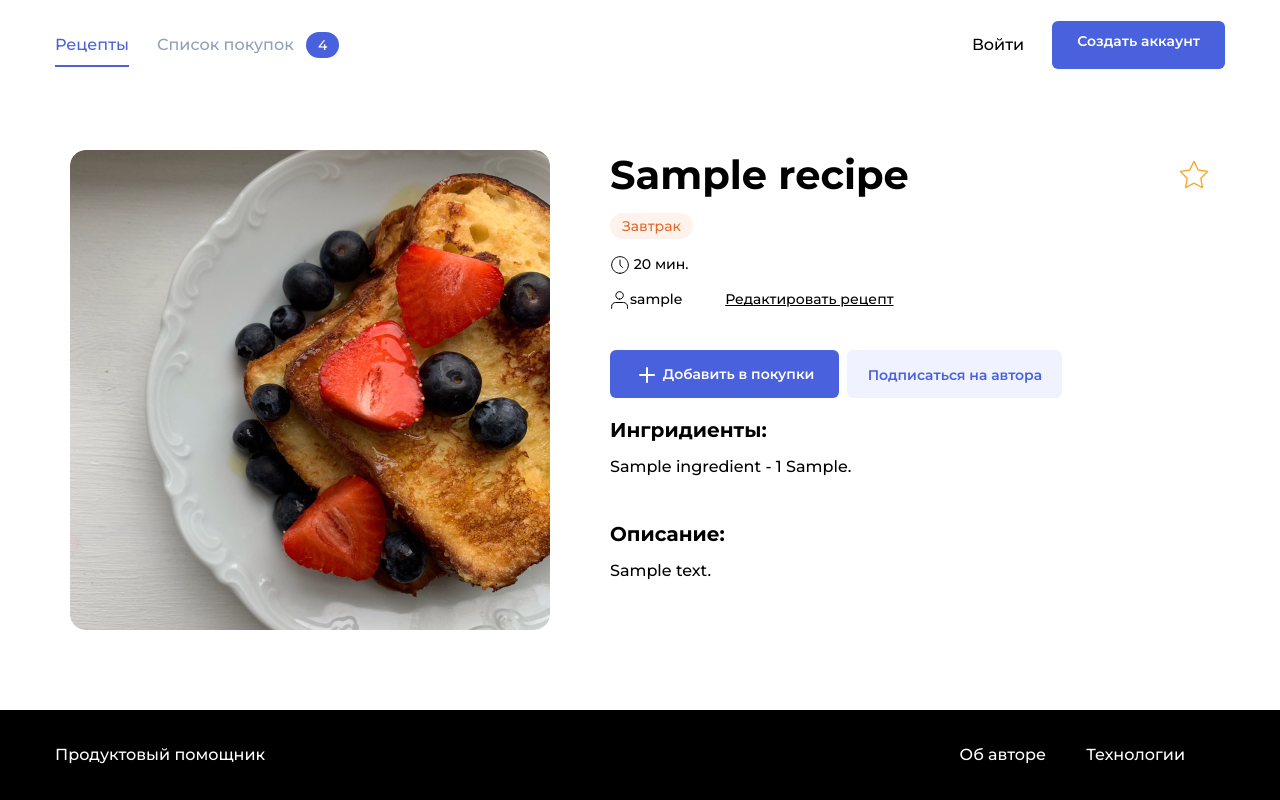
After one commit to mechnotech/foodgram-project, a Django app: page /recipes/1 in a window 1280 px wide. The commit adds this page. Run offline with Django 3.2, Linux system fonts and the light colour scheme; tables that the repository leaves empty hold one stand-in row (values such as "Sample post").

Commit message:
single recipe page created

```diff
--- a/recipes/models.py
+++ b/recipes/models.py
@@ -81,7 +81,7 @@ class Recipe(models.Model):
         return self.tags.only('tag', 'color')
 
     def get_ingredients(self):
-        return self.quantity.only('ingredient', 'value')
+        return self.quantity_set.only('ingredient', 'value')
 
     def __str__(self):
         return self.title
--- a/recipes/urls.py
+++ b/recipes/urls.py
@@ -5,4 +5,5 @@ from . import views
 urlpatterns = [
     path('', views.index, name='index'),
     path('profiles/<username>/', views.profile, name='profile'),
+    path('recipes/<int:recipe_id>', views.recipe, name='recipe'),
 ]
--- a/recipes/views.py
+++ b/recipes/views.py
@@ -13,7 +13,7 @@ def get_paginated_view(request, recipe_list, page_size=6):
 def index(request):
     recipes_list = Recipe.objects.all()
     page, paginator = get_paginated_view(request, recipes_list)
-    return render(request, 'indexNotAuth.html',
+    return render(request, 'index.html',
                   {'page': page, 'paginator': paginator})
 
 
@@ -24,3 +24,8 @@ def profile(request, username):
     return render(request, 'authorRecipe.html',
                   {'page': page, 'paginator': paginator,
                    'author': author})
+
+
+def recipe(request, recipe_id):
+    one_recipe = get_object_or_404(Recipe, pk=recipe_id)
+    return render(request, 'recipe_page.html', {'recipe': one_recipe})
--- a/templates/recipe_card.html
+++ b/templates/recipe_card.html
@@ -1,6 +1,6 @@
 {% load static %}
 <div class="card" data-id="{{ recipe.pk }}">
-                <a href="#" class="link" target="_blank"><img src="{% static "images/testCardImg.png" %}" alt="Какой-то текст" class="card__image"></a>
+                <a href="recipes/{{ recipe.pk }}" class="link" target="_blank"><img src="{% static "images/testCardImg.png" %}" alt="Какой-то текст" class="card__image"></a>
                 <div class="card__body">
                     <a class="card__title link" href="#" target="_blank">{{ recipe.title }}</a>
                     <ul class="card__items">
--- /dev/null
+++ b/templates/recipe_page.html
@@ -0,0 +1,53 @@
+{% extends "base.html" %}
+{% block title %}
+    Рецепты
+{% endblock %}
+{% block content %}
+    {%  load static %}
+    <title>{{ recipe.title }}</title>
+    <link rel="stylesheet" href="/static/pages/single.css">
+    <main class="main container">
+        <div class="single-card" data-id="{{ recipe.pk }}" data-author="{{ recipe.author.pk }}">
+            <img src="{%  static  "images/testCardImg.png" %}" alt="какой-то текст" class="single-card__image">
+            <div class="single-card__info">
+                <div class="single-card__header-info">
+                    <h1 class="single-card__title">{{ recipe.title }}</h1>
+                    <div class="single-card__favorite">
+                        <button class="button button_style_none" name="favorites" data-out><span class="icon-favorite icon-favorite_big"></span></button>
+                        <div class="single-card__favorite-tooltip tooltip">Добавить в избранное</div>
+                    </div>
+                </div>
+                <ul class="single-card__items">
+                     {% for tag in recipe.render_tags %}
+                         <li class="card__item"><span class="badge badge_style_{{ tag.color }}">{{ tag.tag }}</span></li>
+                     {% endfor %}
+                </ul>
+                <div class="single-card__items single-card__items_column">
+                    <p class="single-card__text"><span class="icon-time"></span> 20 мин.</p>
+                    <ul class="single-card__items">
+                        <li class="single-card__item"><p class="single-card__text"><span class="icon-user"></span>{{ recipe.author }}</p></li>
+                        <li class="single-card__item">  <a style="margin-left: 2.5em" href="#" class="single-card__text">Редактировать рецепт</a></li>
+                    </ul>
+                </div>
+                <ul class="single-card__items">
+                    <li class="single-card__item"><button class="button button_style_blue" name="purchases" data-out><span class="icon-plus"></span> Добавить в покупки</button></li>
+                    <li class="single-card__item"><button class="button button_style_light-blue button_size_subscribe" name="subscribe" data-out>Подписаться на автора</button></li>
+                </ul>
+                <div class="single-card__section">
+                    <h3 class="single-card__section-title">Ингридиенты:</h3>
+                    <div class="single-card__items single-card__items_column">
+                        {% for ingredient in recipe.get_ingredients %}
+                         <p class=" single-card__section-item">{{ ingredient.ingredient.title }} - {{ ingredient.value }}
+                             {{ ingredient.ingredient.dimension }}.</p>
+                     {% endfor %}
+                    </div>
+                </div>
+                <div class="single-card__section">
+                    <h3 class="single-card__section-title">Описание:</h3>
+                    <p class=" single-card__section-text">{{ recipe.description }}</p>
+                </div>
+            </div>
+        </div>
+    </main>
+
+{% endblock %}
```
Also changed, not shown: templates/misk/indexAuth.html (renamed from templates/indexAuth.html, +14 -14 lines), templates/misk/singlePageNotAuth.html (renamed from templates/singlePage.html, +14 -27 lines), templates/misk/singleRecipePage.html (renamed from templates/singlePageNotAuth.html, +27 -14 lines), templates/index.html (renamed from templates/indexNotAuth.html).
